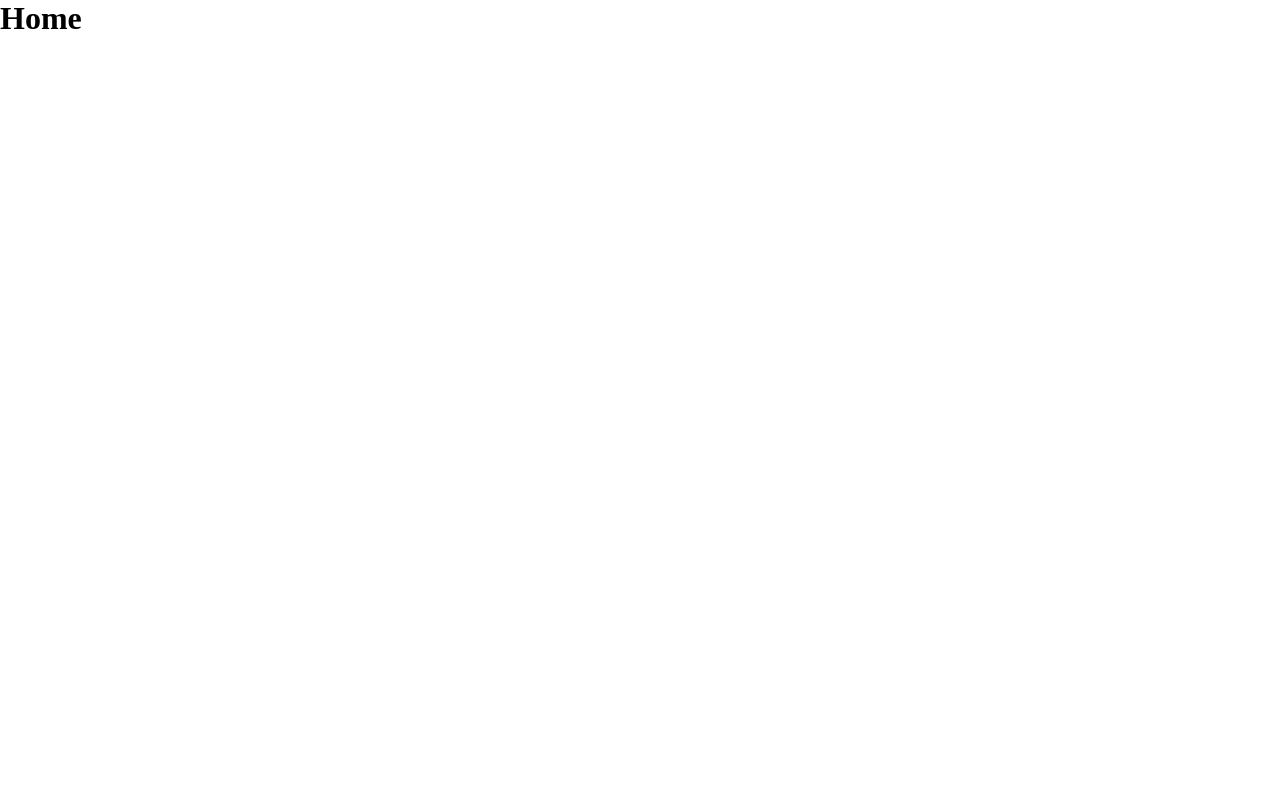
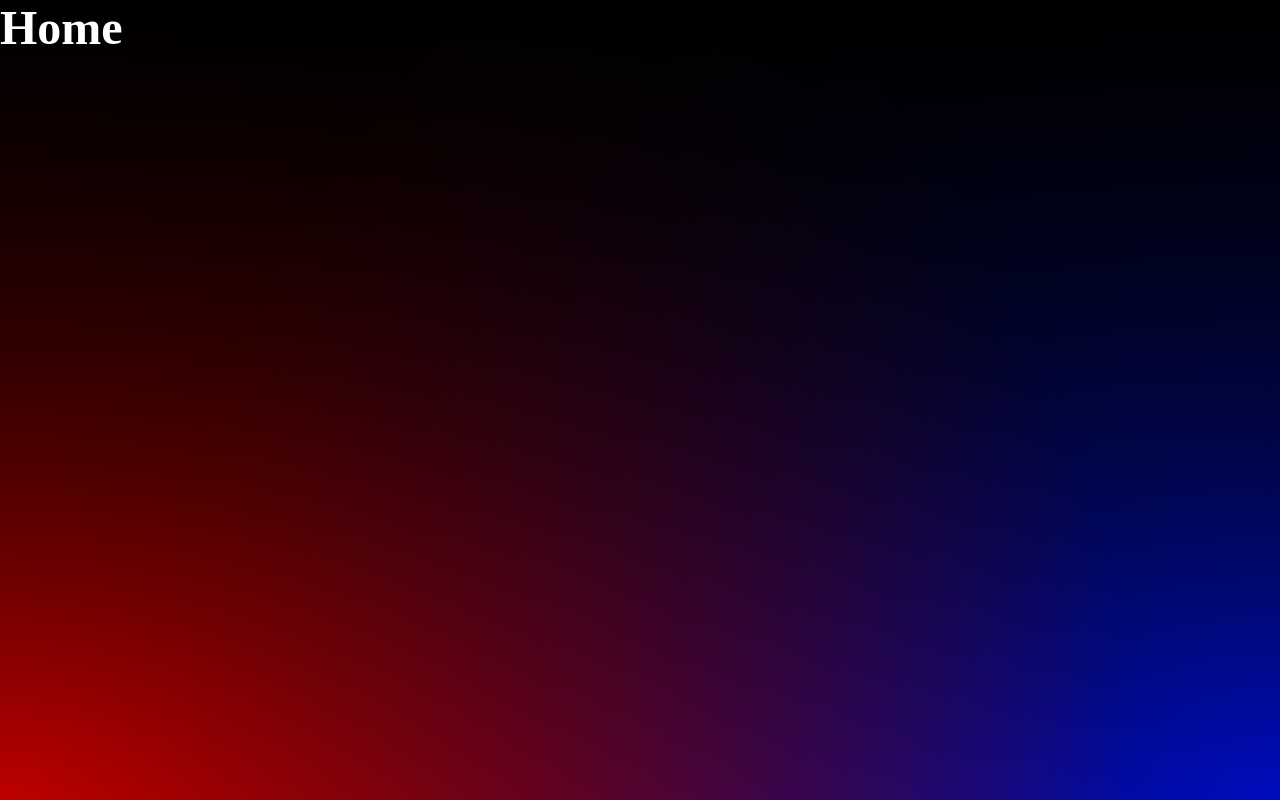
Before and after one commit to CSUI-26/website, an Astro site: page / in a window 1280 px wide. Built offline with nearby package versions, Linux system fonts and the light colour scheme; Astro itself is replaced by a stand-in of ours.

Commit message:
Add CSS and font

```diff
--- a/src/styles/colors.css
+++ b/src/styles/colors.css
@@ -1,9 +1,12 @@
 :root {
-	--blue-accent: #0011FF;
-	--red-accent: #FF0000;
+	--accent-blue: #0011FF;
+	--accent-red: #FF0000;
 
-	--bg-grad-overlay-start: rgba(0, 0, 0, 0.25);
-	--bg-grad-overlay-end: #000000;
+	--accent-blue-lighter: color-mix(in oklch, var(--accent-blue), white 25%);
+	--accent-red-lighter: color-mix(in oklch, var(--accent-red), white 25%);
+
+	--bg-grad-overlay-start: black;
+	--bg-grad-overlay-end: rgba(0, 0, 0, 0.25);
 
 	--bg-boardwall: #FFF697;
 }
--- a/src/styles/global.css
+++ b/src/styles/global.css
@@ -1,17 +1,41 @@
+@import url("./colors.css");
+@import url("./geometry.css");
+@import url("./typography.css");
+
 :root {
 	--blur-radius: 7.35px;
+	font-family: var(--fontface-inter);
+	font-size: var(--font-base-size-normal);
+	font-weight: var(--font-base-weight-normal);
+	color: white;
 }
 
 html,
 body {
-	padding: 0
+	padding: 0;
+	min-height: 100vh;
+}
+
+body {
+	background:
+		linear-gradient(to bottom, var(--bg-grad-overlay-start), var(--bg-grad-overlay-end)),
+		radial-gradient(circle at bottom left, var(--accent-red), transparent 75%),
+		radial-gradient(circle at bottom right, var(--accent-blue), transparent 75%),
+		black;
+	background-repeat: no-repeat;
+	background-size: cover;
+	background-attachment: fixed;
 }
 
 *,
 *::after,
 *::before {
 	margin: 0;
-	box-sizing: border-box
+	box-sizing: border-box;
+
+	&:focus, &:target {
+		outline: 1px solid white;
+	}
 }
 
 @media (prefers-reduced-motion: no-preference) {
--- a/src/styles/typography.css
+++ b/src/styles/typography.css
@@ -1,9 +1,14 @@
 :root {
 	--font-base-size-normal: 24px;
-	--font-base-size-heading: 80px;
+	--font-base-size-large: 32px;
+	--font-base-size-heading: 48px;
+	--font-base-size-title: 75px;
 	--font-base-letterspacing: -0.05em;
 	--font-base-weight-normal: 400;
+	--font-base-weight-semibold: 600;
 	--font-base-weight-heavy: 850;
 	--font-base-weight-black: 1000;
-	--font-base: var(--fontface-inter) var(--font-base-size-normal) normal var(--font-base-weight-normal);
+
+	--font-normal: var(--font-base-size-normal) normal var(--font-base-weight-normal);
+	--font-title: var(--font-base-size-heading) italic var(--font-base-weight-heavy);
 }
```
Also changed, not shown: tsconfig.json (+10 -1 lines), astro.config.mts.
